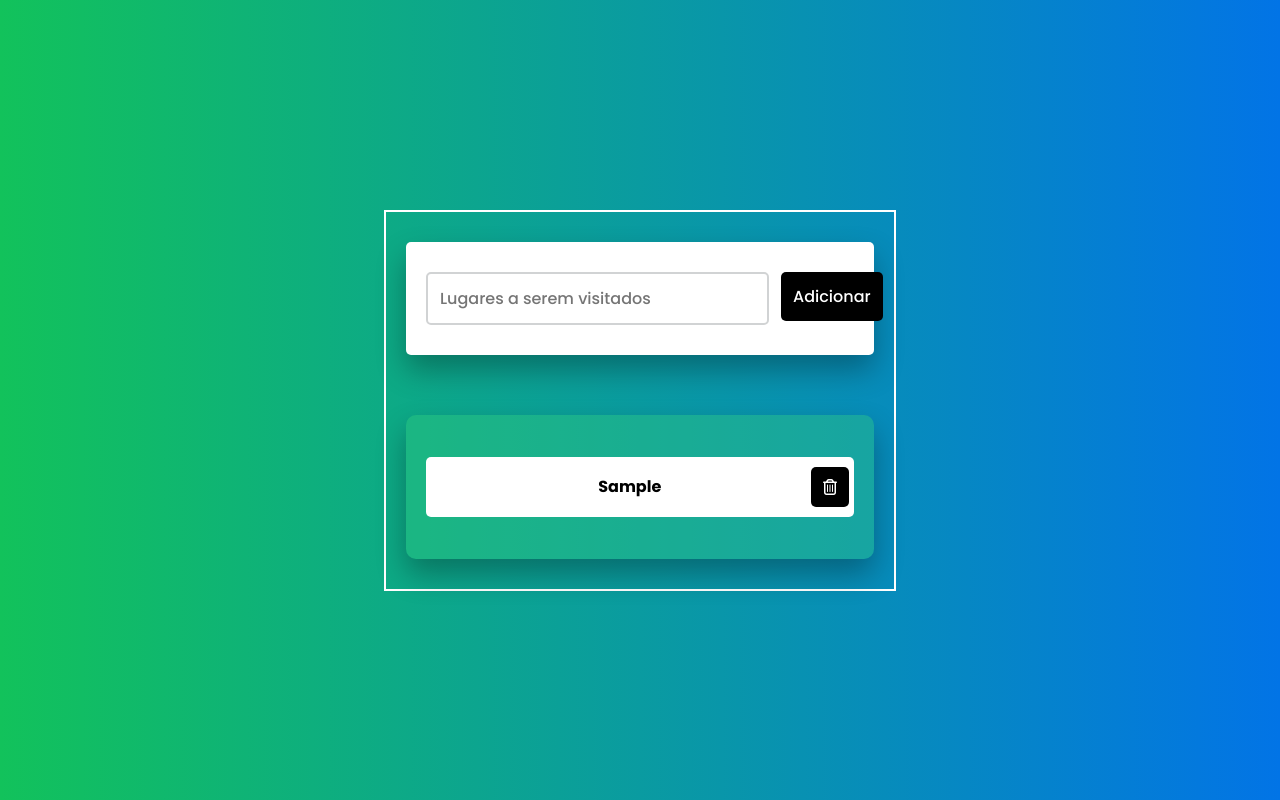
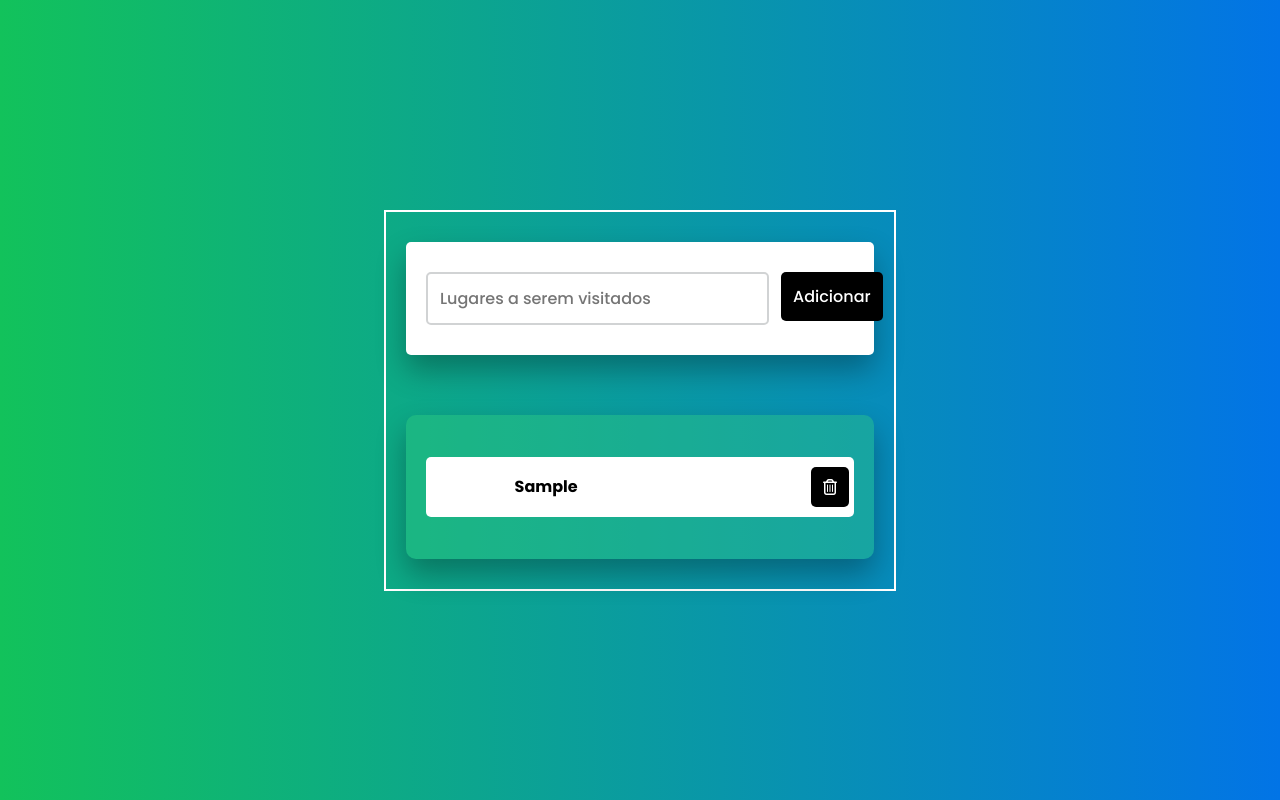
Before and after one commit to mateusonrails/list_of_places, a plain HTML site: page index.html in a window 1280 px wide. Both pictures are taken after typing "Sample" into the empty fields and a click on the button "Adicionar". Drawn offline with Linux system fonts and the light colour scheme.

Commit message:
Adjust in place item web.

```diff
--- a/styles.css
+++ b/styles.css
@@ -94,7 +94,7 @@ body {
 }
 
 .place-item p {
-  margin-left: 40%;
+  margin-left: 20%;
 }
 
 .place-item p:hover {
```
